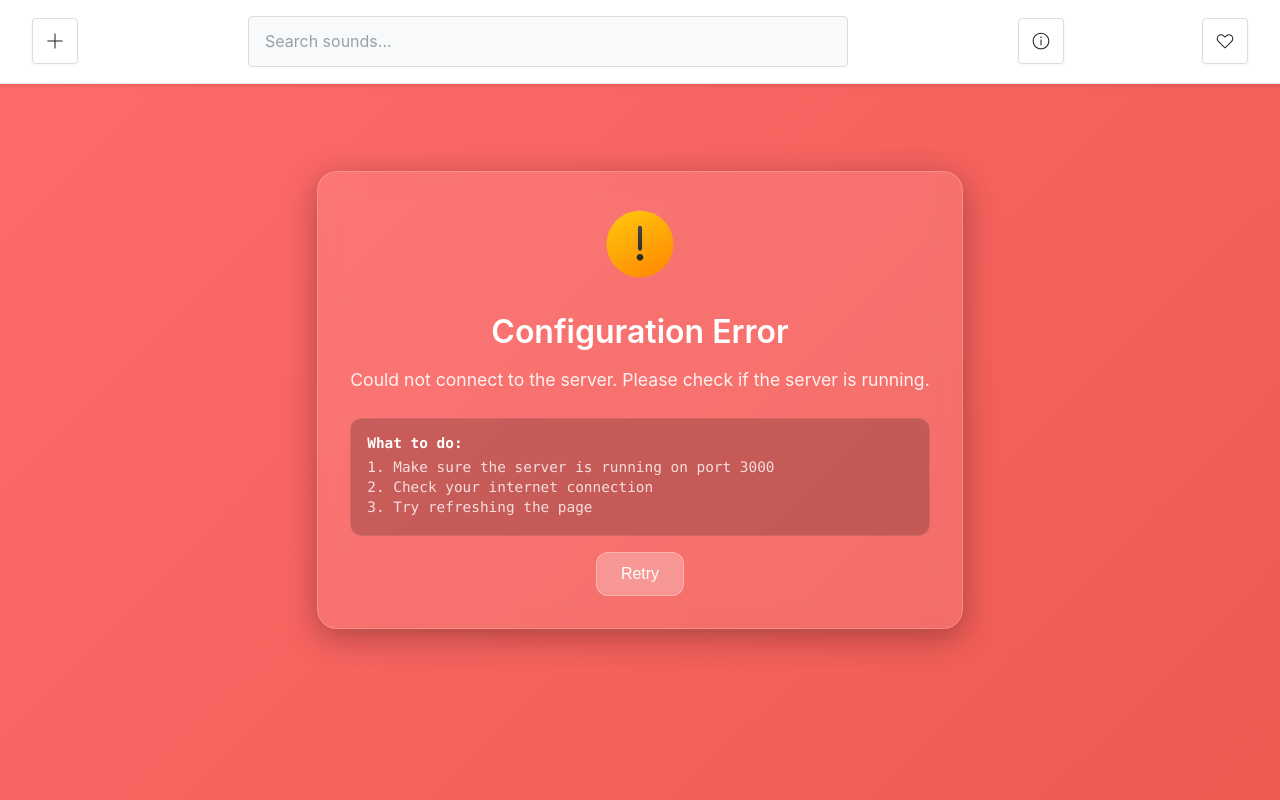
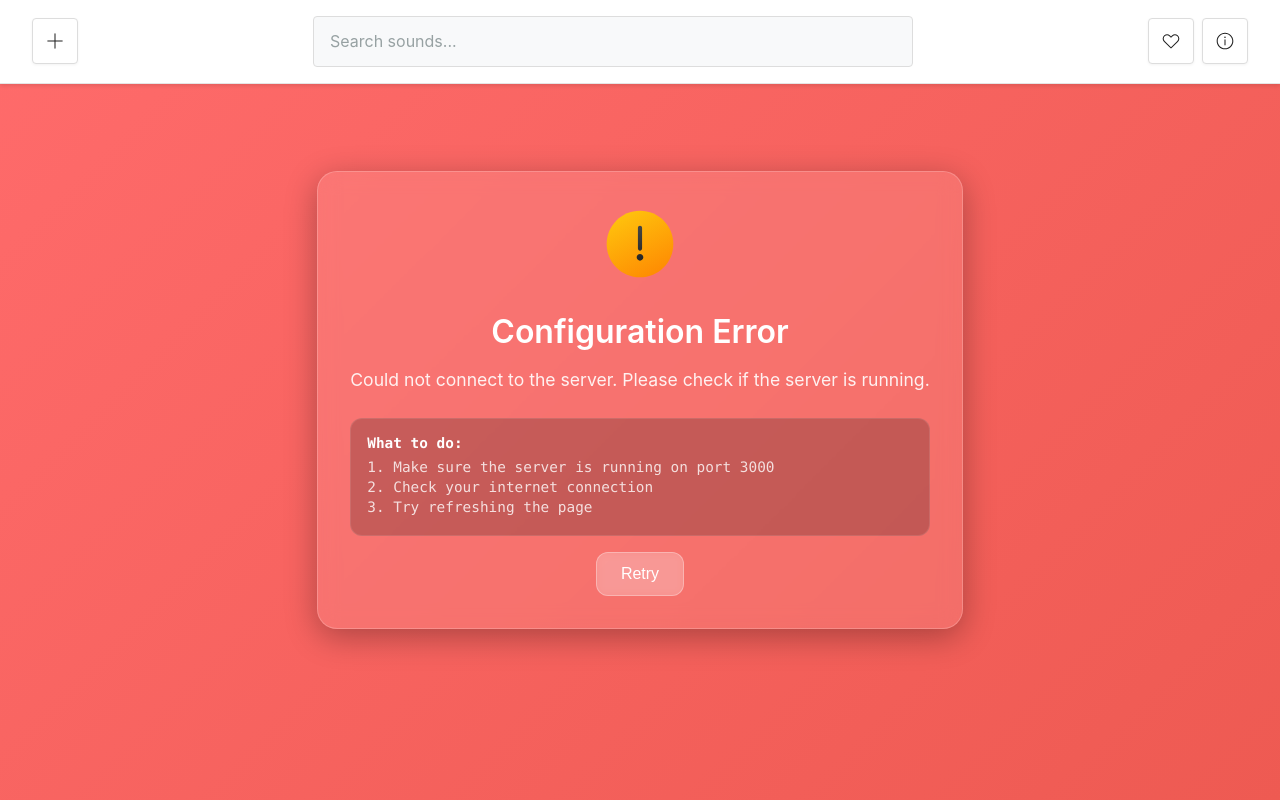
Before and after one commit to beck1888/soundboard, a website: page public/index.html in a window 1280 px wide. Drawn offline with Linux system fonts and the light colour scheme; no server answers.

Commit message:
move the info and heart button closer

```diff
--- a/public/index.html
+++ b/public/index.html
@@ -18,13 +18,15 @@
       </div>
     </div>
 
-    <button id="info-button" class="info-button" title="Show info">
-      <img src="/fluentui-system-icons/info.svg" alt="Info" class="info-icon">
-    </button>
+    <div class="header-buttons-group">
+      <button id="heart-filter" class="heart-filter" title="Filter favorites">
+        <img src="/fluentui-system-icons/heart_off.svg" alt="Show all" class="heart-filter-icon">
+      </button>
 
-    <button id="heart-filter" class="heart-filter" title="Filter favorites">
-      <img src="/fluentui-system-icons/heart_off.svg" alt="Show all" class="heart-filter-icon">
-    </button>
+      <button id="info-button" class="info-button" title="Show info">
+        <img src="/fluentui-system-icons/info.svg" alt="Info" class="info-icon">
+      </button>
+    </div>
   </header>
 
   <!-- Main content container that starts below the header -->
--- a/public/styles.css
+++ b/public/styles.css
@@ -33,6 +33,12 @@ body {
   justify-content: center;
   max-width: 600px;
   margin: 0 2rem;
+}
+
+.header-buttons-group {
+  display: flex;
+  align-items: center;
+  gap: 0.5rem;
 }
 
 .upload-toggle, .heart-filter, .search-toggle, .info-button {
```
